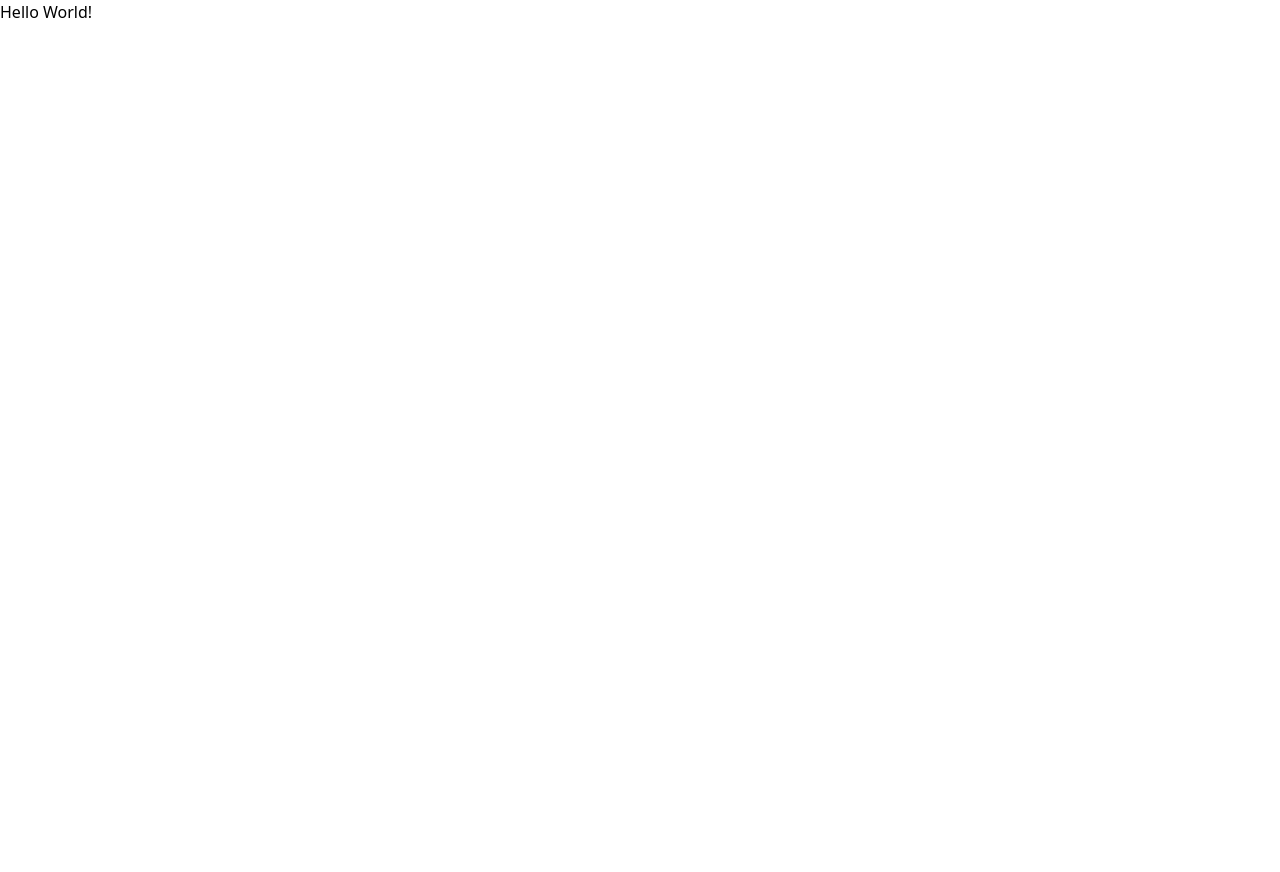
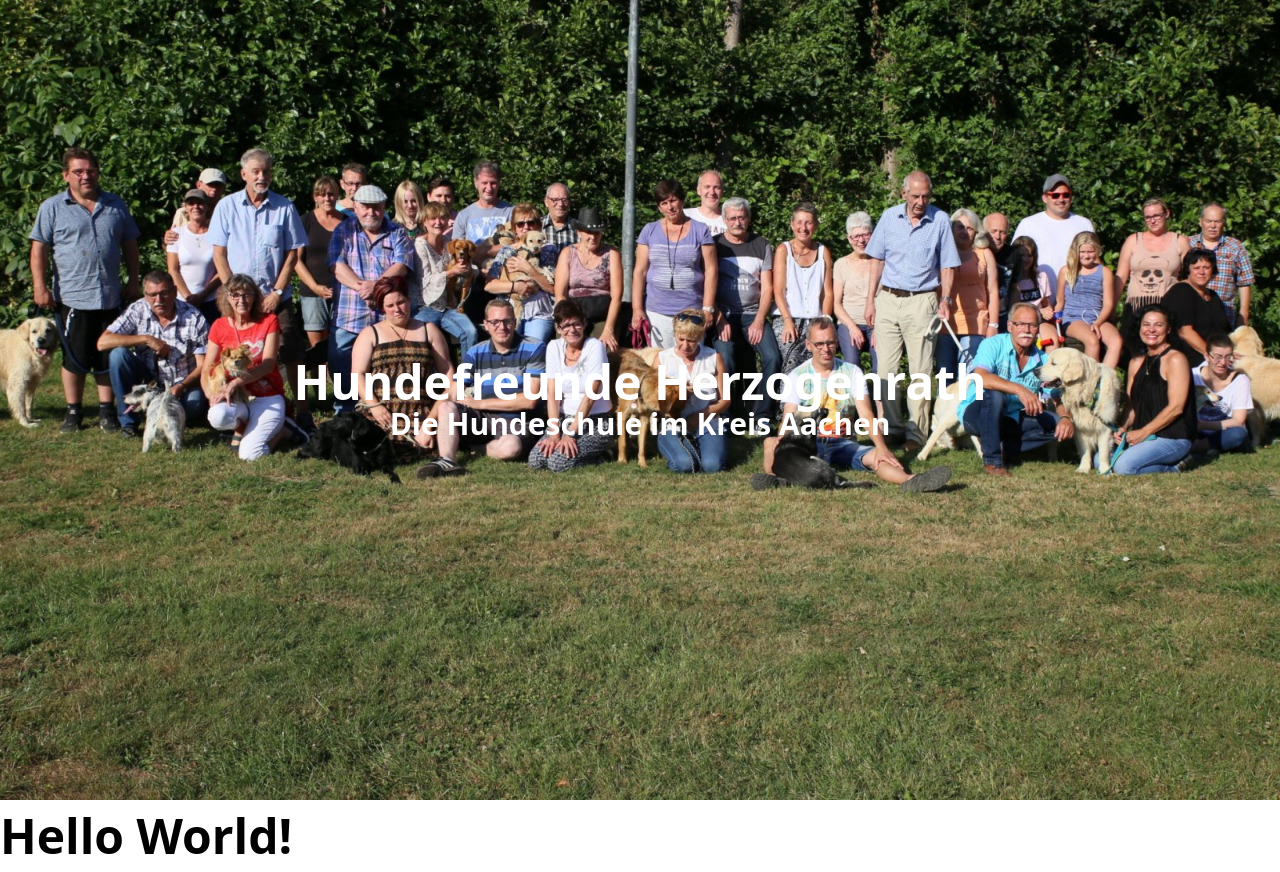
Before and after one commit to PArns/hundefreunde-herzogenrath.de, a Gatsby site: page / in a window 1280 px wide. Before the commit the page ends 800 px from the top, so only its background shows below. Built offline with nearby package versions, Linux system fonts and the light colour scheme; Gatsby itself is replaced by a stand-in of ours.

Commit message:
Added hero first version

```diff
--- /dev/null
+++ b/src/components/header/hero/index.jsx
@@ -0,0 +1,45 @@
+import * as React from "react";
+
+import StaticImageFS from "./staticImageFS";
+import classNames from "classnames";
+
+const bgImage = {
+  pointerEvents: "none",
+  position: "absolute",
+  width: "100%",
+  height: "100%",
+  zIndex: -1,
+  objectPosition: "center",
+};
+
+const Hero = ({ imageName, children }) => {
+  return (
+    <div className="w-sceen relative grid h-screen place-content-center">
+      <StaticImageFS
+        filename={imageName}
+        alt="Hundefreunde Herzogenrath"
+        className="hero-image"
+        style={bgImage}
+        imgStyle={bgImage}
+      />
+
+      <div className="text-center">{children}</div>
+    </div>
+  );
+};
+
+const Title = ({ children, className }) => {
+  const classes = classNames("text-5xl font-bold text-white", className);
+  return <div className={classes}>{children}</div>;
+};
+
+Hero.Title = Title;
+
+const SubTitle = ({ children, className }) => {
+  const classes = classNames("text-3xl font-semibold text-white", className);
+  return <div className={classes}>{children}</div>;
+};
+
+Hero.SubTitle = SubTitle;
+
+export default Hero;
--- /dev/null
+++ b/src/components/header/hero/staticImageFS.jsx
@@ -0,0 +1,39 @@
+import * as React from "react";
+
+import { graphql, useStaticQuery } from "gatsby";
+import { getImage, GatsbyImage } from "gatsby-plugin-image";
+
+export default function StaticImageFS(props) {
+  const data = useStaticQuery(graphql`
+    {
+      images: allFile(filter: { relativePath: { regex: "/^hero//" } }) {
+        edges {
+          node {
+            relativePath
+            childImageSharp {
+              gatsbyImageData(
+                layout: CONSTRAINED
+                placeholder: BLURRED
+                formats: [AUTO, WEBP, AVIF]
+                quality: 90
+              )
+            }
+          }
+        }
+      }
+    }
+  `);
+
+  const { filename, alt, ...other } = props;
+
+  const image = data.images.edges.find((n) => {
+    return n.node.relativePath.includes(filename);
+  });
+
+  if (!image) {
+    return null;
+  }
+
+  const imageData = getImage(image.node);
+  return <GatsbyImage image={imageData} alt={alt} {...other} />;
+}
--- a/src/layouts/main/index.jsx
+++ b/src/layouts/main/index.jsx
@@ -1,9 +1,16 @@
 import * as React from "react";
 import { Analytics } from "@vercel/analytics/react";
+
+import Hero from "../../components/header/hero";
 
 const MainLayout = ({ children }) => {
   return (
     <div>
+      <Hero imageName="gruppe.jpg">
+        <Hero.Title>Hundefreunde Herzogenrath</Hero.Title>
+        <Hero.SubTitle>Die Hundeschule im Kreis Aachen</Hero.SubTitle>
+      </Hero>
+
       {children}
 
       <Analytics />
--- a/src/pages/index.jsx
+++ b/src/pages/index.jsx
@@ -4,7 +4,7 @@ import Seo from "../components/tools/seo";
 import MainLayout from "../layouts/main";
 
 const IndexPage = () => {
-  return <MainLayout>Hello World!</MainLayout>;
+  return <MainLayout><h1>Hello World!</h1></MainLayout>;
 };
 
 export default IndexPage;
```
Also changed, not shown: src/components/tools/seo.jsx (+1 -6 lines), src/images/hero/gruppe.jpg (added), 1 other file.
